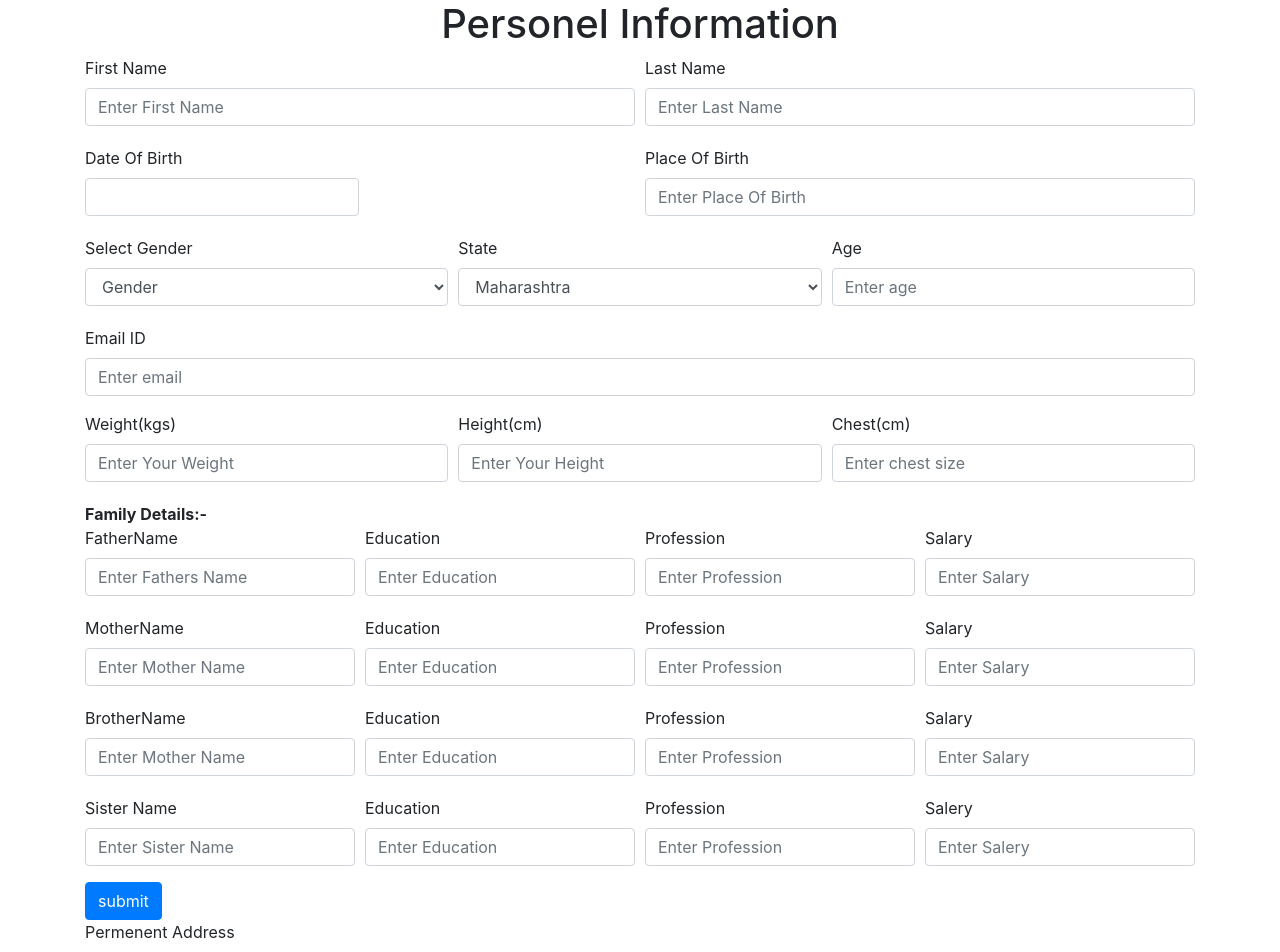
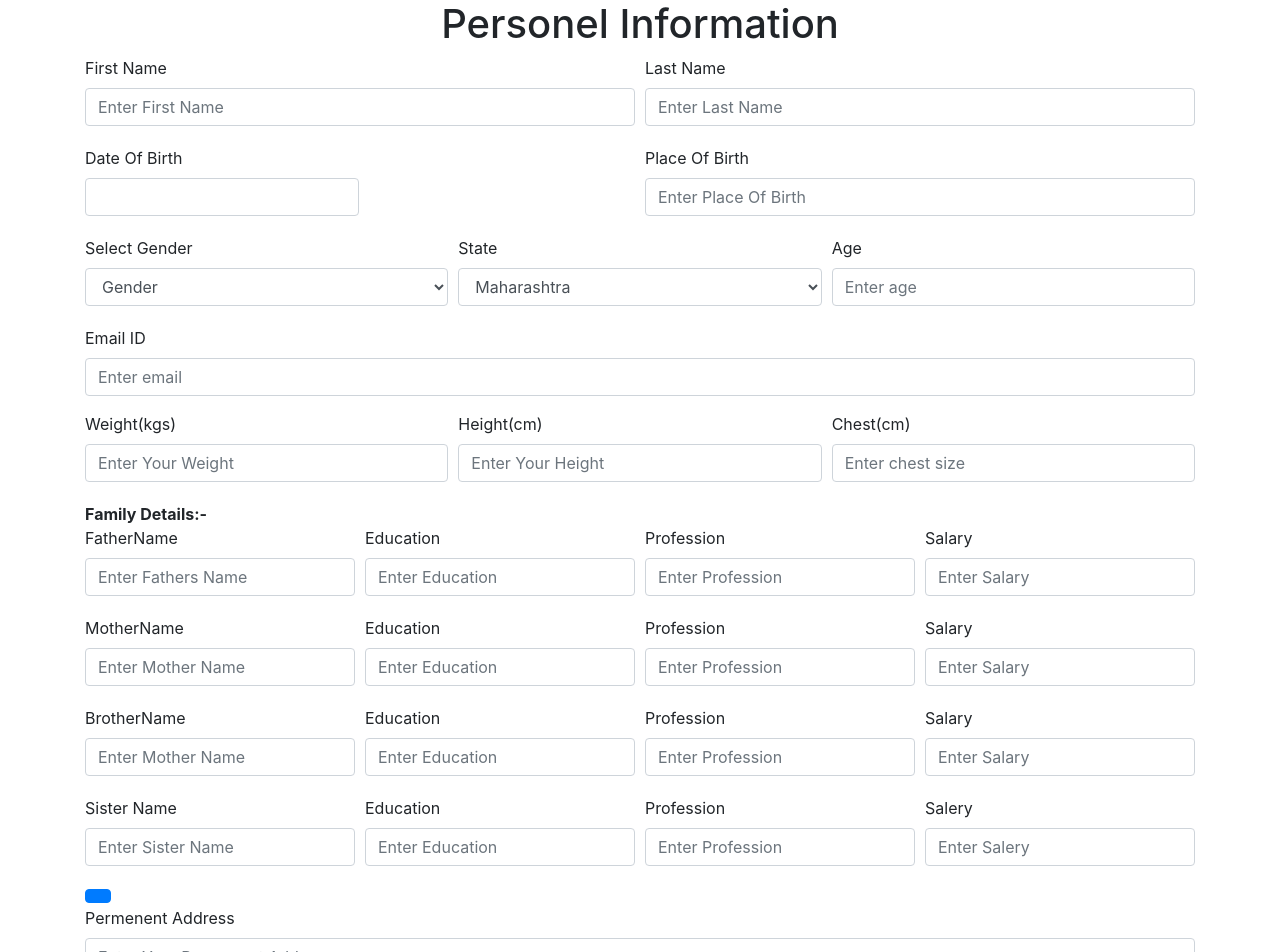
Before and after one commit to MdTauseef27/ApplicationForm, a React (Create React App) app: page / in a window 1280 px wide. Shown: the top 952 px of the page. Built offline with nearby package versions, Linux system fonts and the light colour scheme.

Commit message:
deleted submit button

```diff
--- a/src/Components/InfoForm.jsx
+++ b/src/Components/InfoForm.jsx
@@ -658,7 +658,7 @@ export const InfoForm = () => {
               ></Form.Control>
             </Form.Group>
           </Form.Row>
-          <Button>submit</Button>
+          <Button></Button>
 
           <Form.Group controlId="address">
             <Form.Label>Permenent Address</Form.Label>
```
